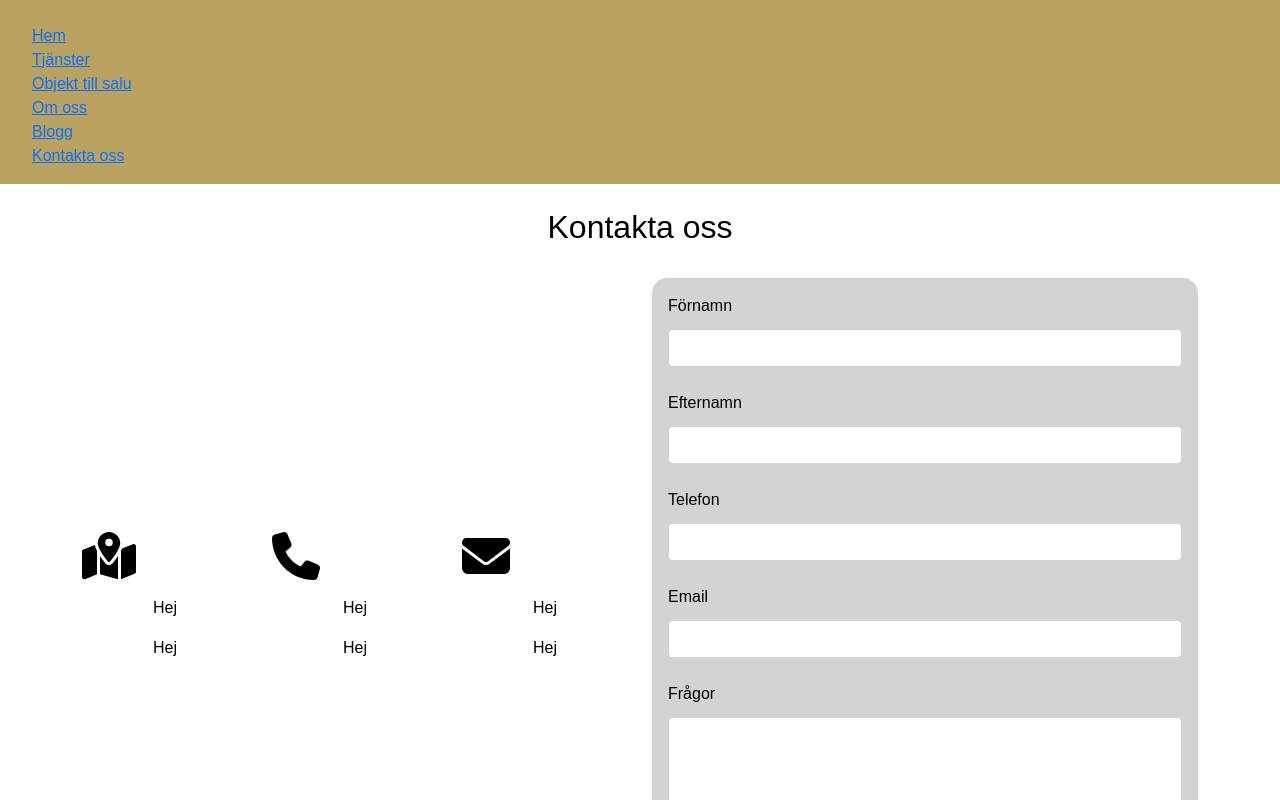
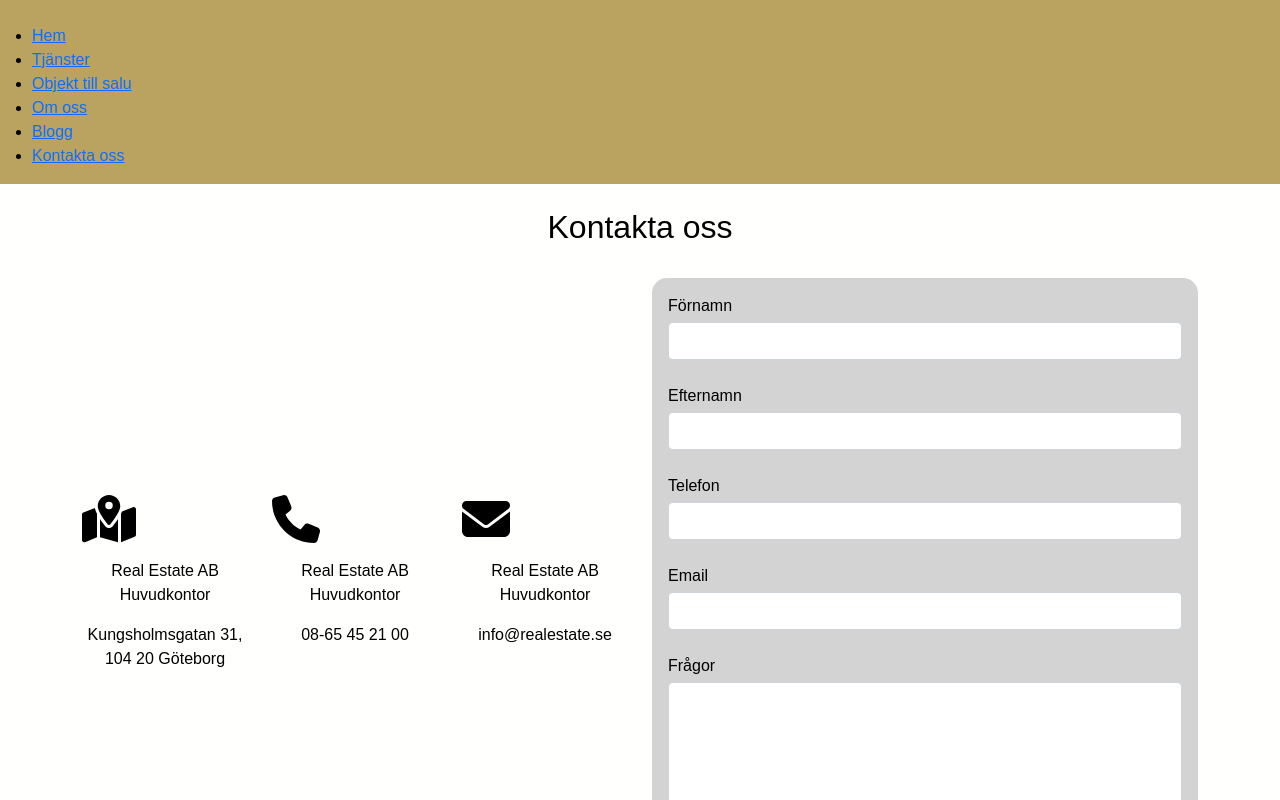
Before and after one commit to jan-beszterda/RealEstate, a React (Create React App) app: page /contact in a window 1280 px wide. Shown: the top 800 px of the page. Built offline with nearby package versions, Linux system fonts and the light colour scheme.

Commit message:
filled contact us page

```diff
--- a/src/components/ContactForm.jsx
+++ b/src/components/ContactForm.jsx
@@ -59,7 +59,7 @@ const ContactForm = (props) => {
           value={props.data.message}
           onChange={handleChange}
         />
-        <Button className="btn btn-primary" type="submit">
+        <Button className="btn btn-primary btn-lg" type="submit">
           Skicka
         </Button>
       </form>
--- a/src/components/ContactUs.jsx
+++ b/src/components/ContactUs.jsx
@@ -66,37 +66,26 @@ const ContactUs = () => {
       <div className="row mb-4">
         <h2 className="text-center">Kontakta oss</h2>
       </div>
-      <div className="row justify-content-center">
-        <Section
-          className={
-            "col-2 d-flex flex-column justify-content-center align-self-center"
-          }
-        >
+      <div className="row row-cols-1 row-cols-md-2">
+        <div className="col align-self-center">
+          <div className="row row-cols-1 row-cols-md-3 justify-content-center align-content-center">
+            <Section className={"col d-flex flex-column"}>
               <FontAwesomeIcon icon={faMapLocationDot} className="fa-3x mb-3" />
-          <p className="text-center">Hej</p>
-          <p className="text-center">Hej</p>
+              <p className="text-center">Real Estate AB Huvudkontor</p>
+              <p className="text-center">Kungsholmsgatan 31, 104 20 Göteborg</p>
             </Section>
-        <div className="w-100 d-block d-md-none"></div>
-        <Section
-          className={
-            "col-2 d-flex flex-column justify-content-center align-self-center"
-          }
-        >
+            <Section className={"col d-flex flex-column"}>
               <FontAwesomeIcon icon={faPhone} className="fa-3x mb-3" />
-          <p className="text-center">Hej</p>
-          <p className="text-center">Hej</p>
+              <p className="text-center">Real Estate AB Huvudkontor</p>
+              <p className="text-center">08-65 45 21 00</p>
             </Section>
-        <div className="w-100 d-block d-md-none"></div>
-        <Section
-          className={
-            "col-2 d-flex flex-column justify-content-center align-self-center"
-          }
-        >
+            <Section className={"col d-flex flex-column"}>
               <FontAwesomeIcon icon={faEnvelope} className="fa-3x mb-3" />
-          <p className="text-center">Hej</p>
-          <p className="text-center">Hej</p>
+              <p className="text-center">Real Estate AB Huvudkontor</p>
+              <p className="text-center">info@realestate.se</p>
             </Section>
-        <div className="w-100 d-block d-md-none"></div>
+          </div>
+        </div>
         <div className="col d-flex flex-column justify-content-center">
           <ContactForm
             data={contact}
--- a/src/index.css
+++ b/src/index.css
@@ -2,7 +2,8 @@
   margin: 0;
   padding: 0;
   box-sizing: border-box;
-  overflow: auto;
+  word-wrap: break-word;
+  word-break: break-word;
 }
 
 body {
```
Lines whose indentation alone changed are shown as unchanged.
